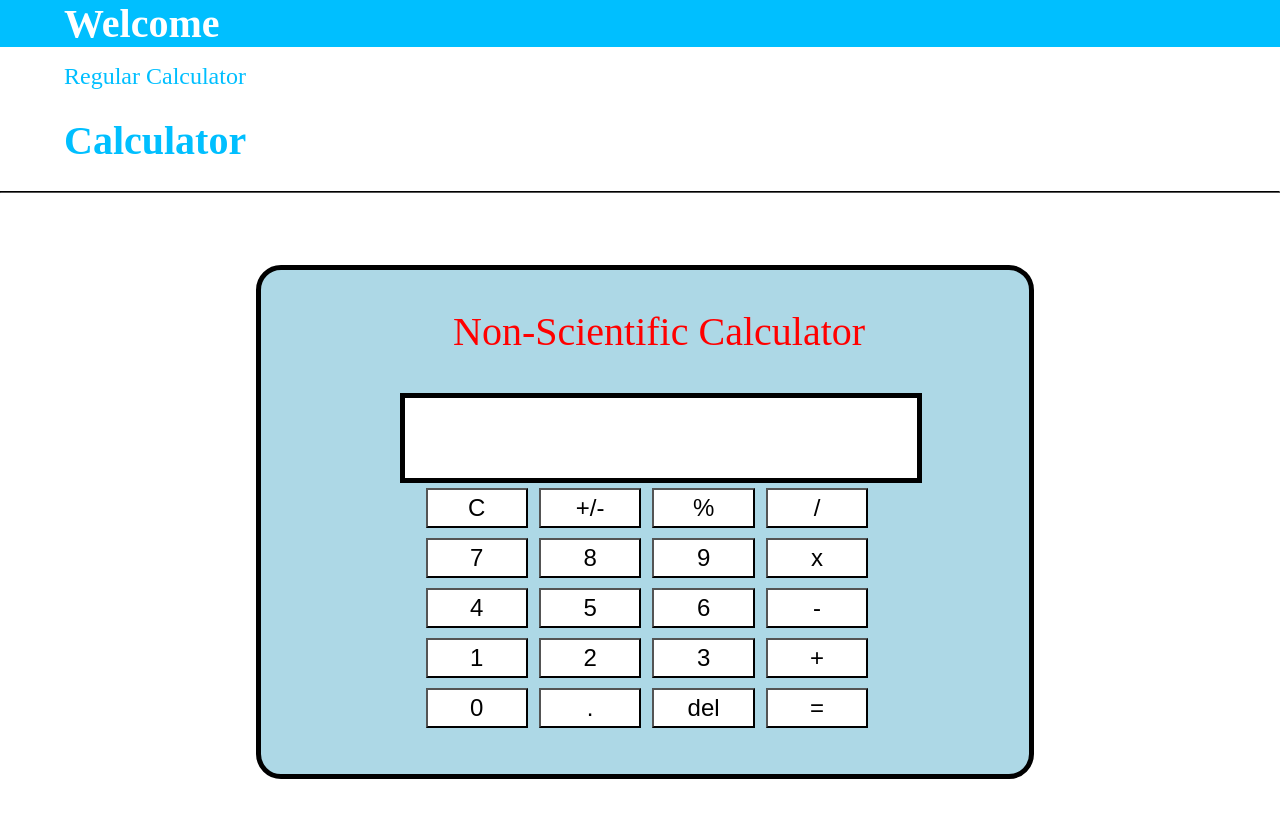
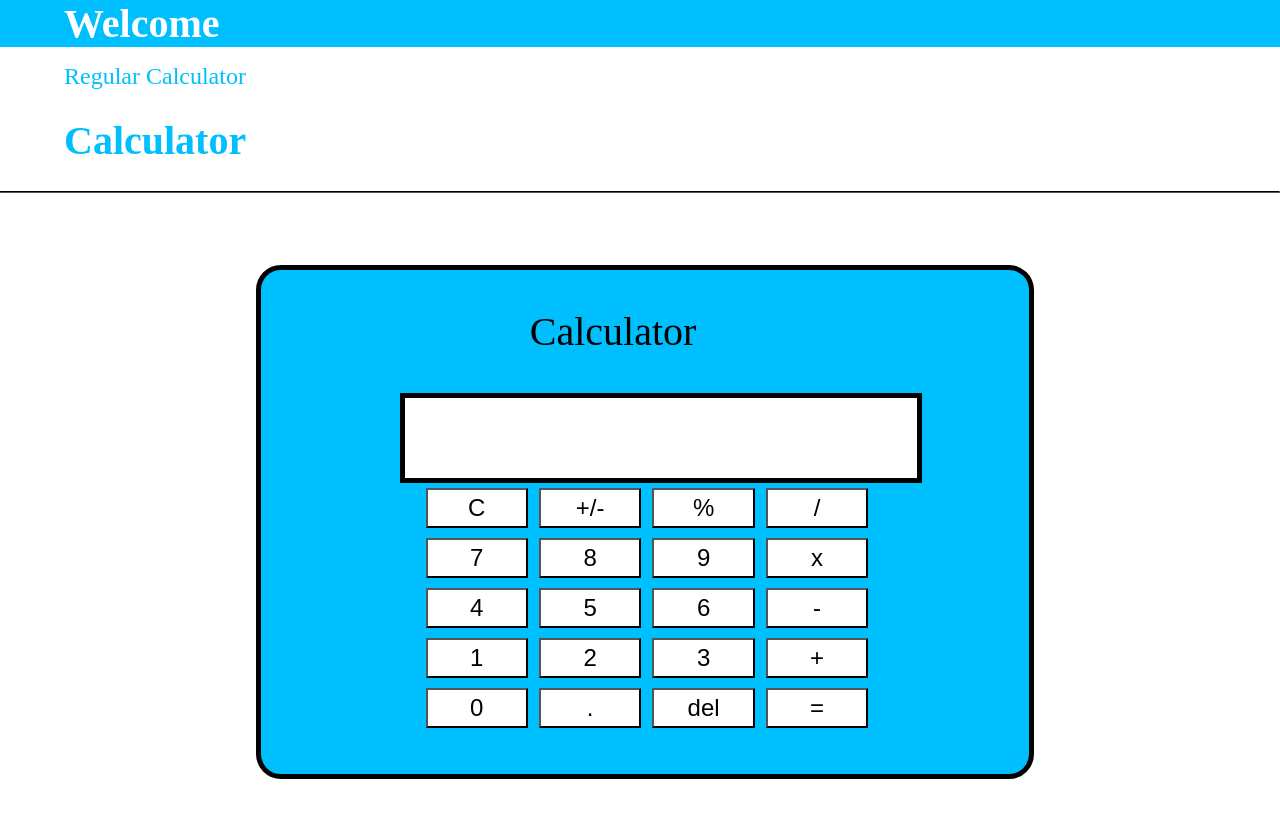
Before and after one commit to monishprojs/calculator, an Angular app: page /nonsci-component in a window 1280 px wide. Shown: the top 818 px of the page. Built offline with nearby package versions, Linux system fonts and the light colour scheme.

Commit message:
changed theme of calculator

```diff
--- a/src/app/pages/nonsci/nonsci.component.html
+++ b/src/app/pages/nonsci/nonsci.component.html
@@ -2,7 +2,7 @@
 <hr class="closeline2" />
 <div class="calculator">
     <div class="title">
-        Non-Scientific Calculator
+        Calculator
     </div>
     <div class="results">
         <div class="box">
--- a/src/app/pages/nonsci/nonsci.component.scss
+++ b/src/app/pages/nonsci/nonsci.component.scss
@@ -15,7 +15,7 @@
   margin-top: 5%;
   margin-bottom: 5%;
   margin-left: 30%;
-  background-color: lightblue;
+  background-color: rgb(0, 191, 255);;
   border-style: solid;
   border-width: 5px;
   border-radius: 25px;
@@ -26,14 +26,14 @@
 }
 
 .title {
-  color: red;
+  color: black;
   font-size: 150%;
   margin-top: 5%;
-  padding-left: 30%;
+  padding-left: 45%;
 }
 
 .results {
-  color: red;
+  color: black;
   font-size: 150%;
   padding-top: 15%;
   padding-left: 30%;
@@ -41,7 +41,7 @@
 
 .box {
   background-color: white;
-  color: red;
+  color: black;
   border-style: solid;
   border-width: 5px;
   border-color: black;
@@ -108,35 +108,23 @@
     margin-top: 2%;
     margin-left: 12%;
     margin-right: 500px;
-    background-color: lightblue;
-    border-style: solid;
-    border-width: 5px;
-    border-radius: 25px;
-    border-color: black;
     width: 70vw;
     height: 75vh;
   }
 
   .title {
-    color: red;
     font-size: 150%;
     margin-top: 5%;
-    padding-left: 30%;
+    padding-left: 35%;
   }
 
   .results {
-    color: red;
     font-size: 150%;
     padding-top: 5%;
     padding-left: 30%;
   }
 
   .box {
-    background-color: white;
-    color: red;
-    border-style: solid;
-    border-width: 5px;
-    border-color: black;
     width: 50vw;
     height: 10vh;
     margin-left: -23%;
@@ -167,11 +155,6 @@
 
 @media (min-width: 481px) and (max-width: 1280px) {
   .calculator {
-    background-color: lightblue;
-    border-style: solid;
-    border-width: 5px;
-    border-radius: 25px;
-    border-color: black;
     float: center;
     width: 60vw;
     height: 63vh;
@@ -181,26 +164,18 @@
   }
 
   .title {
-    color: red;
     font-size: 250%;
     margin-top: 5%;
-    padding-left: 25%;
+    padding-left: 35%;
   }
 
   .results {
-    color: red;
     font-size: 250%;
     padding-top: 5%;
     padding-left: 30%;
   }
 
   .box {
-    background-color: white;
-    color: red;
-    font-size: 200%;
-    border-style: solid;
-    border-width: 5px;
-    border-color: black;
     width: 40vw;
     height: 10vh;
     margin-left: -17%;
```
